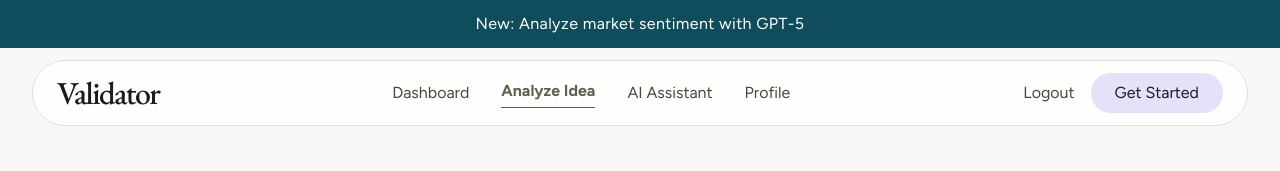
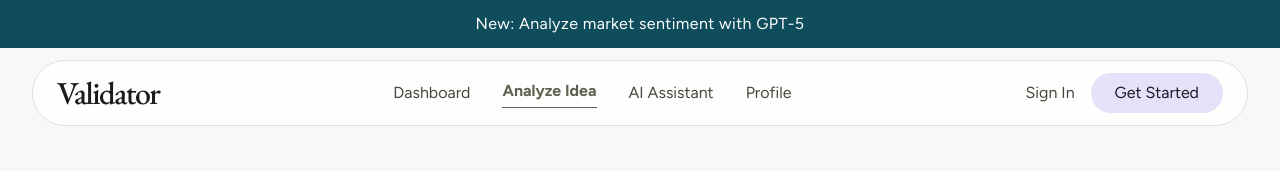
Before and after one commit to Souravpreetsingh/startup-idea-validator, a Next.js app in the folder frontend/: page / in a window 1280 px wide. Shown: the top 171 px of the page. Built offline with nearby package versions, Linux system fonts and the light colour scheme; no server answers.

Commit message:
fix: CTA buttons point to /signup, header 'Logout' -> 'Sign In'

```diff
--- a/frontend/src/app/page.tsx
+++ b/frontend/src/app/page.tsx
@@ -47,9 +47,9 @@ export default function HomePage() {
           <button className="text-on-surface-variant font-body-md text-body-md hover:text-primary transition-colors duration-200">Profile</button>
         </nav>
         <div className="flex items-center gap-4">
-          <Link href="/login" className="hidden md:block text-on-surface-variant font-body-md text-body-md hover:text-primary transition-colors duration-200">Logout</Link>
+          <Link href="/login" className="hidden md:block text-on-surface-variant font-body-md text-body-md hover:text-primary transition-colors duration-200">Sign In</Link>
           <Link
-            href="/login"
+            href="/signup"
             className="bg-lavender-whisper text-midnight-ink px-6 py-2 rounded-full font-label-md hover:bg-[#d6bee5] transition-colors"
           >
             Get Started
@@ -72,7 +72,7 @@ export default function HomePage() {
           </p>
           <div className="flex flex-col sm:flex-row gap-4 justify-center items-center">
               <button
-              onClick={() => router.push('/login')}
+                onClick={() => router.push('/signup')}
                 className="bg-lavender-whisper text-midnight-ink px-8 py-4 rounded-full font-label-md hover:scale-95 transition-transform duration-150 flex items-center gap-2"
               >
                 Validate Idea
@@ -158,7 +158,7 @@ export default function HomePage() {
             <h3 className="font-label-md text-lg mb-4 text-cream-paper uppercase tracking-widest">Executive Summaries</h3>
             <p className="font-body-md text-surface-dim max-w-lg mb-8">Export beautifully typeset, investor-ready validation reports directly to PDF or Notion.</p>
               <button
-              onClick={() => router.push('/login')}
+                onClick={() => router.push('/signup')}
                 className="bg-lavender-whisper text-midnight-ink px-6 py-2 rounded-full font-label-md hover:bg-[#d6bee5] transition-colors"
               >
                 View Sample Report
```
Lines whose indentation alone changed are shown as unchanged.
